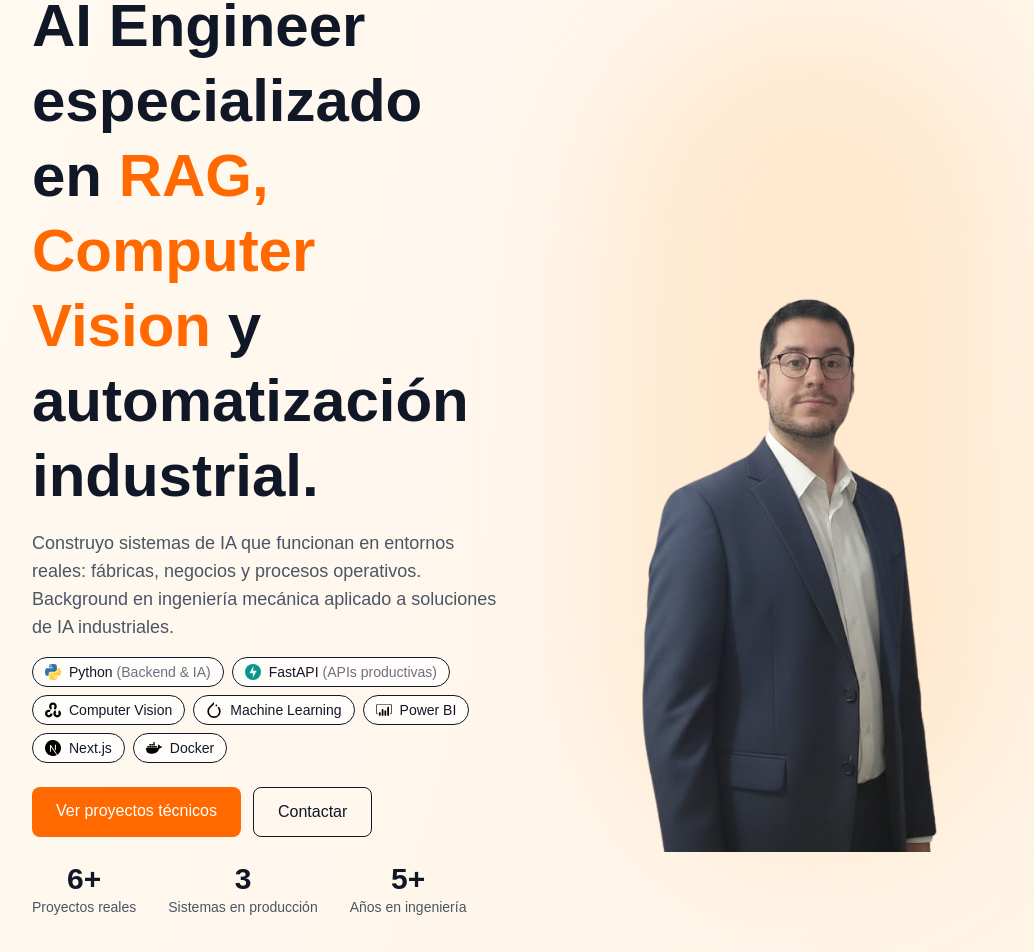
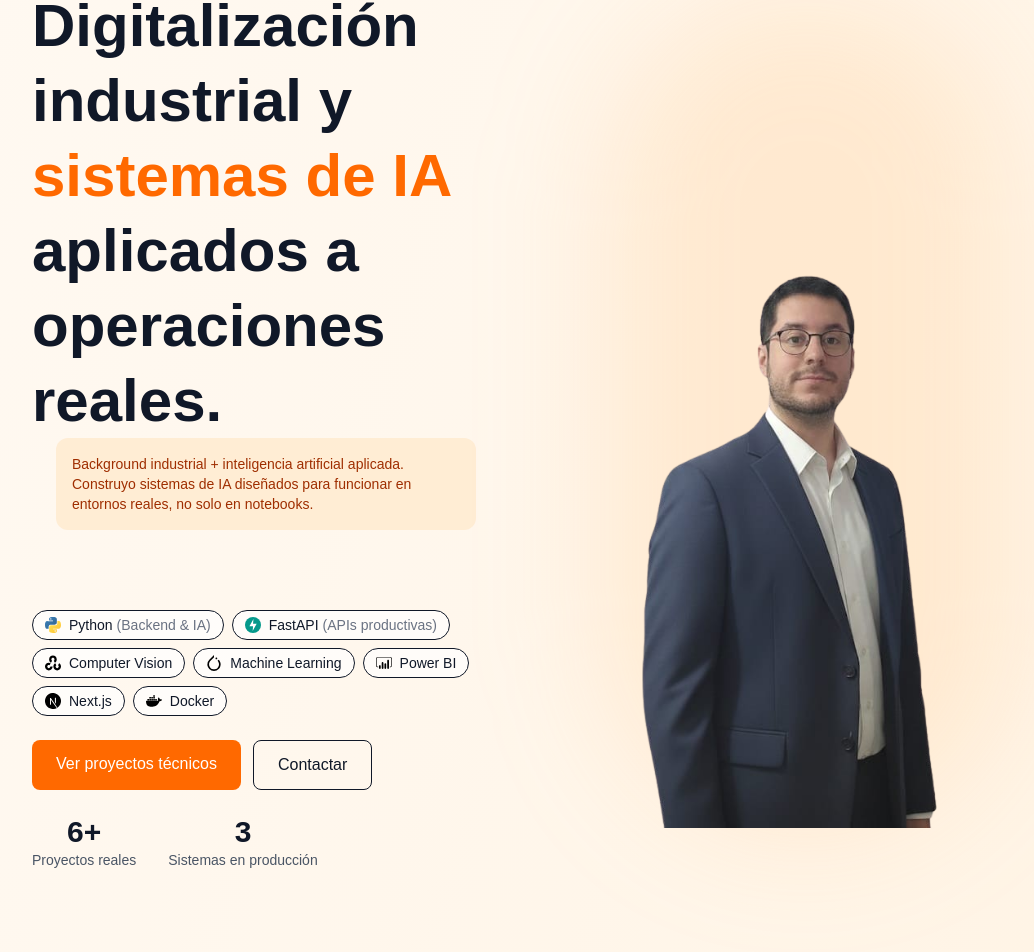
Before and after one commit to Jaume92/jaumerrm_web, a Next.js app: page / in a window 1280 px wide. Shown: the part 97-1049 px from the top of the page, without its empty margins (120-1154 px from the left). Built offline with nearby package versions, Linux system fonts and the light colour scheme.

Commit message:
adaptacion

```diff
--- a/app/page.tsx
+++ b/app/page.tsx
@@ -15,7 +15,7 @@ export default function Home() {
     { name: "Machine Learning", icon: "/icons/pytorch.svg" },
     { name: "Power BI", icon: "/icons/powerbi.svg" },
     { name: "Next.js", icon: "/icons/nextjs.svg" },
-    { name: "Docker", icon: "/icons/docker.svg" }, // FIX: era "Docker.js"
+    { name: "Docker", icon: "/icons/docker.svg" },
   ];
 
   return (
@@ -65,23 +65,23 @@ export default function Home() {
         {/* TEXTO */}
         <div className="md:ml-16">
           <span className="inline-block mb-3 px-3 py-1 text-xs rounded-full bg-orange-100 text-orange-700">
-            AI Engineer · Automatización · Computer Vision
+            AI Engineer · Digitalización Industrial · Consultoría IA
           </span>
 
-          {/* FIX: H1 más específico y diferenciador */}
-          <h1 className="text-2xl sm:text-4xl md:text-6xl font-bold leading-tight">
-            AI Engineer especializado en{" "}
-            <span className="text-orange-500">RAG, Computer Vision</span>{" "}
-            y automatización industrial.
-          </h1>
+          {/* H1 orientado a Lean Best / consultoría digital */}
+              <h1 className="text-2xl sm:text-4xl md:text-6xl font-bold leading-tight">
+                 Digitalización industrial y{" "}
+                  <span className="text-orange-500">sistemas de IA</span>{" "}
+                     aplicados a operaciones reales.
+                         </h1>
 
-          {/* FIX: Descripción dentro del <p> y con contenido real */}
-          <p className="mt-4 text-base md:text-lg text-gray-600 max-w-xl">
-            Construyo sistemas de IA que funcionan en entornos reales: fábricas,
-            negocios y procesos operativos. Background en ingeniería mecánica aplicado
-            a soluciones de IA industriales.
-          </p>
-
+          {/* FIX */}
+              <section className="max-w-5xl mx-auto px-6 pb-16">
+               <div className="p-4 rounded-xl bg-orange-100 text-orange-800 text-sm">
+                    Background industrial + inteligencia artificial aplicada.
+                     Construyo sistemas de IA diseñados para funcionar en entornos reales, no solo en notebooks.
+                   </div>
+              </section>
           {/* STACK */}
           <motion.div
             className="mt-4 flex flex-wrap gap-2 text-xs md:text-sm"
@@ -140,10 +140,7 @@ export default function Home() {
               <div className="text-3xl font-bold">3</div>
               <div className="text-sm text-gray-600">Sistemas en producción</div>
             </div>
-            <div className="text-center col-span-2 md:col-span-1">
-              <div className="text-3xl font-bold">5+</div>
-              <div className="text-sm text-gray-600">Años en ingeniería</div>
-            </div>
+
           </div>
         </div>
 
@@ -503,7 +500,7 @@ className="px-3 py-3 rounded-lg border border-orange-200 bg-orange-50 text-xs fo
       </a>
 
       <a
-        href="https://www.linkedin.com/in/TU-USUARIO-AQUI"
+        href="www.linkedin.com/in/jaume-ruiz-ruano-marcos"
         target="_blank"
         rel="noopener noreferrer"
         className="hover:text-orange-600 transition"
```
Also changed, not shown: 1 other file (tests, documents, lock files or other folders).
